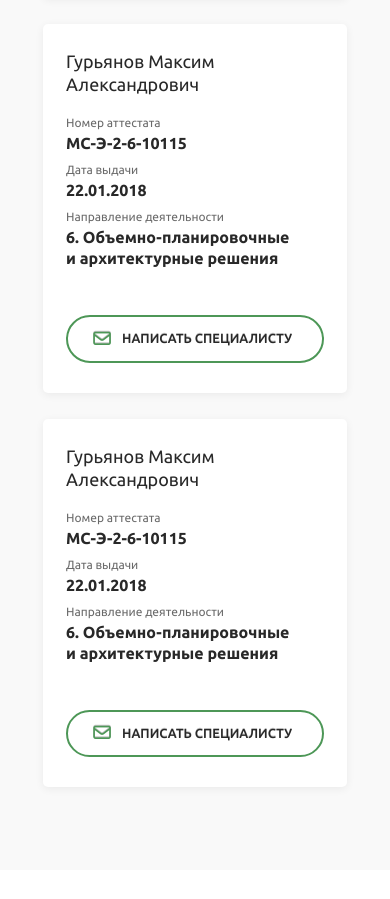
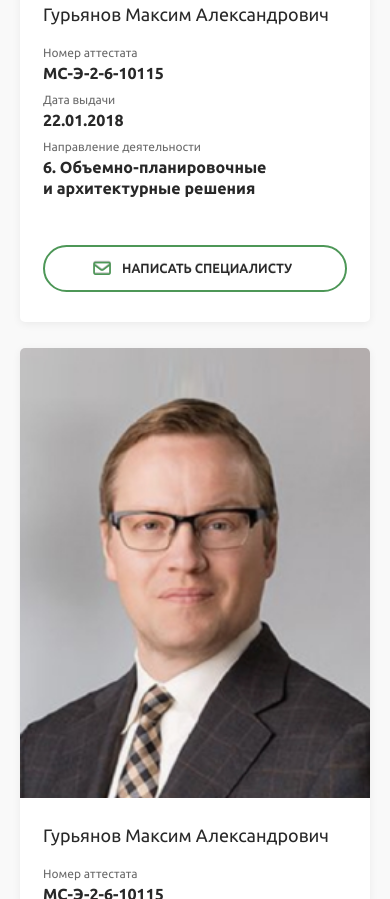
Before and after one commit to zhurof/expert, a plain HTML site: page index.html in a window 390 px wide. Shown: the part 6268-7167 px from the top of the page. Drawn offline with Linux system fonts and the light colour scheme; files whose address does not match are found by name; a web font is replaced by a local one.

Commit message:
customer edits

```diff
--- a/css/_adaptive.sass
+++ b/css/_adaptive.sass
@@ -3,11 +3,17 @@
 		transition: all .3s ease
 		&:hover
 			background: linear-gradient(180deg, #E2CA71 -144.43%, #C6A238 38.55%)
+			box-shadow: 0px 2px 0px #967B12
+			transform: translateY(1px)
 		&--small:hover
 			background: #3D9349
+			box-shadow: none
+			transform: none
 		&--thin:hover
 			background: $green
 			color: #fff
+			box-shadow: none
+			transform: none
 			&:before
 				color: inherit
 		&--white:hover
@@ -120,11 +126,9 @@
 			border-top: 1px solid rgba(0, 0, 0, 0.1)
 			opacity: 0
 			pointer-events: none
-			transform: translateY(-100%)
-			transition: all .3s ease
+			transition: opacity .3s ease
 			&--open
 				opacity: 1
-				transform: translateY(0)
 				pointer-events: auto
 		&__nav
 			text-align: center
@@ -247,8 +251,6 @@
 				margin-bottom: 0
 	.person-card
 		margin-bottom: 26px
-		&__img
-			display: none
 	.faq
 		background: url(../img/green-circle.svg) no-repeat right -77px bottom -77px #F9F9F9
 		&:before
@@ -336,6 +338,12 @@
 	.scheme
 		&__box
 			display: block
+	.person-card
+		flex: 1 1 auto
+		&__main
+			flex: 1 1 auto
+		&__img
+			max-width: 33.33%
 	.faq
 		&__question
 			padding-right: 45px
@@ -397,6 +405,17 @@
 			top: 50%
 			transform: translateY(-50%)
 			bottom: auto
+	.person-card
+		flex-direction: column
+		&__img
+			max-width: 100%
+			width: 100%
+			order: -1
+			max-height: 450px
+			object-position: center top
+		&__main
+			width: auto
+
 	.team
 		background: #F9F9F9
 		margin: 0 0 40px
```
Also changed, not shown: css/style.css.
